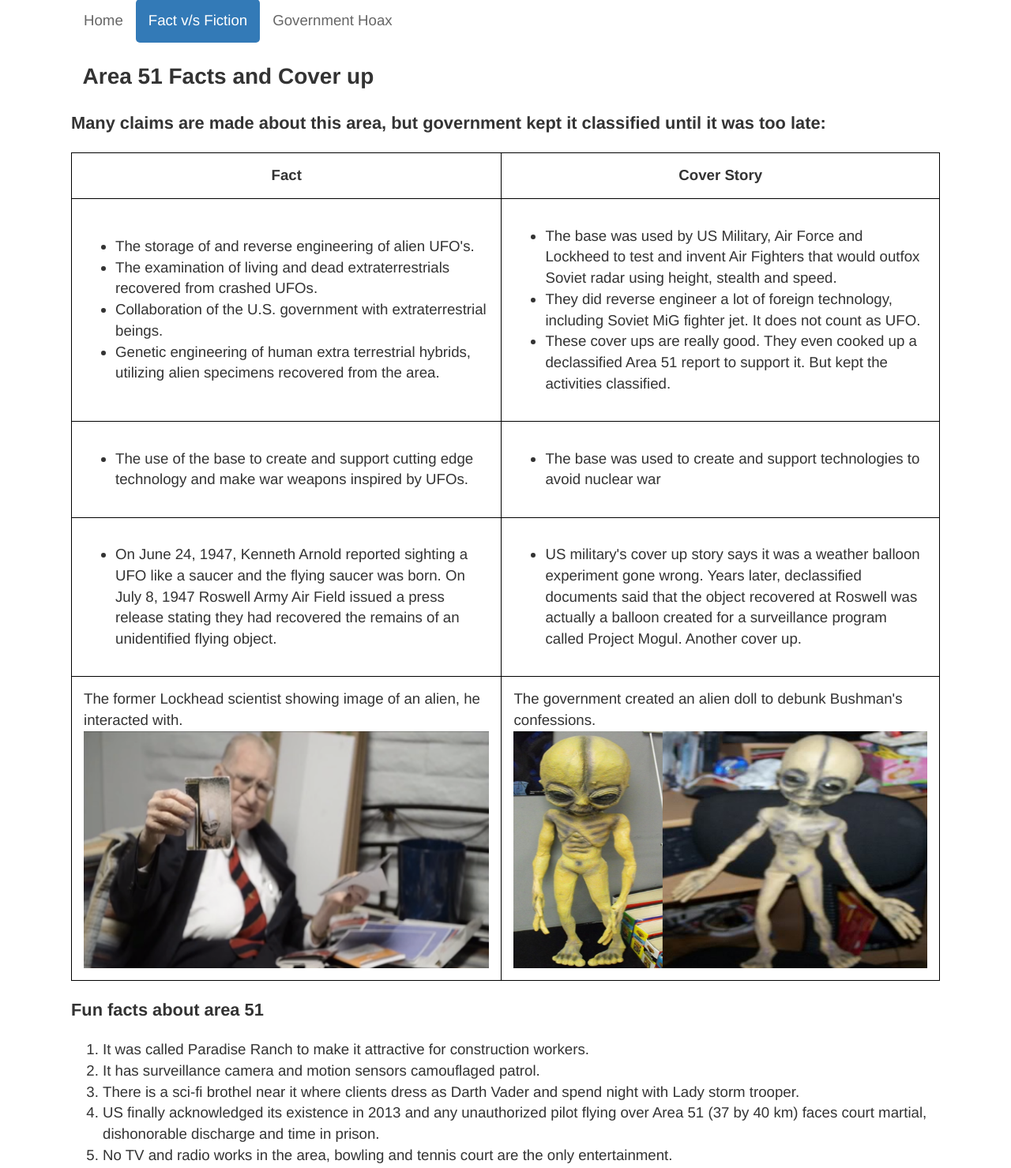
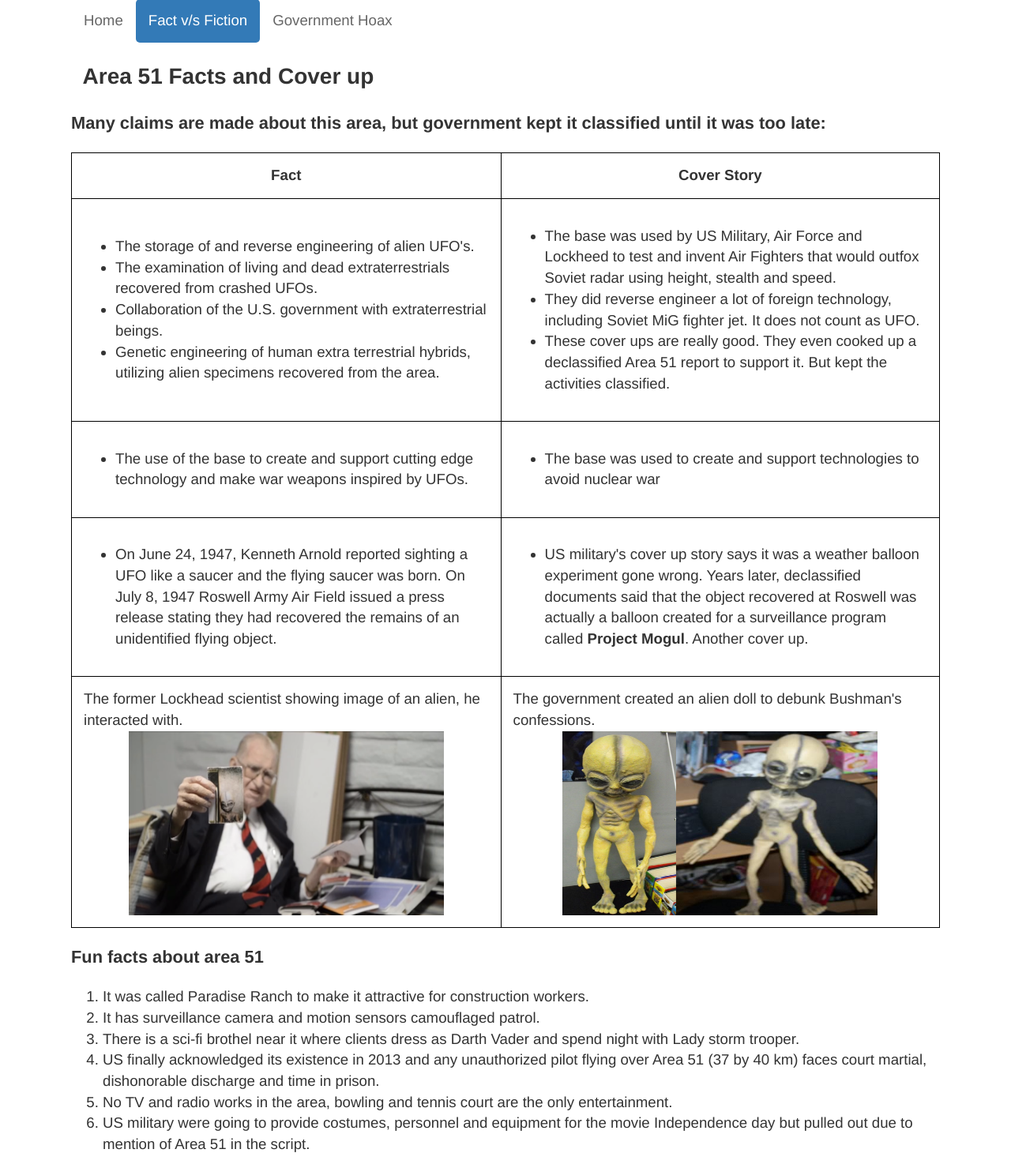
Before and after one commit to kkhushi/ServerSideProgramming, a PHP site: page /factvsfiction.html in a window 1280 px wide. Shown: the part 146-1625 px from the top of the page at 79% size. Run offline with PHP 8.4, Linux system fonts and the light colour scheme.

Commit message:
Minor changes to css file and fixed the span tag requirement and I think  I have fixed the factvsfiction page issue

```diff
--- a/Hw1/conspiracy/css/conspiracy.css
+++ b/Hw1/conspiracy/css/conspiracy.css
@@ -90,8 +90,10 @@ td.layouttable {
 }
 
 img.data {
-  display: inline-block;
+  display: block;
   vertical-align: middle;
+  margin-left:auto;
+  margin-right:auto;
   max-height: 100%;
   max-width: 100%;
 }
--- a/Hw1/conspiracy/factvsfiction.html
+++ b/Hw1/conspiracy/factvsfiction.html
@@ -4,31 +4,27 @@
   <head>
     <meta charset="utf-8" />
     <title>Area 51 : Fact versus Fiction</title>
-    <meta content="SKV" name="author" />
-    <meta content="This site is about the truth surrounding the mysterious AREA 51, a place widely believed to be a military base in Nevada, USA"
-
-      name="description" />
-    <link href="images/favicon.ico" rel="icon" />
-    <link rel="stylesheet" type="text/css" href="css/conspiracy.css" />
+    <meta name="author" content="SKV" />
+    <meta name="description" content="This site is about the truth surrounding the mysterious AREA 51, a place widely believed to be a military base in Nevada, USA" />
+    <link rel="icon" href="images/favicon.ico" />
+    <link href="css/conspiracy.css" type="text/css" rel="stylesheet" />
   </head>
   <body>
-    <div class="container">
-    <img style="width:64px;float:left;"
+    <div class="container"> <img src="images/alienImage.png" alt="Displayed here is an image of a typical alien with big glassy eyes and heart shaped face"
 
-      alt="Displayed here is an image of a typical alien with big glassy eyes and heart shaped face"
-
-      src="images/alienImage.png" />
-    <h1>  Area 51: The Extraterrestrial Science Lab</h1>
-    <hr><hr>
+        style="width:64px;float:left;" />
+      <h1> Area 51: The Extraterrestrial Science Lab</h1>
+      <hr />
+      <hr />
       <ul class="nav">
         <li class="nav"><a href="index.html">Home</a></li>
-      <li class="nav"><a class="active" href="factvsfiction.html">Fact v/s Fiction</a></li>
+        <li class="nav"><a href="factvsfiction.html" class="active">Fact v/s
+            Fiction</a></li>
         <li class="nav"><a href="seriesofevents.html">Government Hoax</a></li>
       </ul>
       <h2>  Area 51 Facts and Cover up</h2>
-
-    <h3>Many claims are made about this area, but government kept it classified
-      until it was too late:</h3>
+      <h3>Many claims are made about this area, but government kept it
+        classified until it was too late:</h3>
       <table>
         <tbody>
           <tr>
@@ -69,41 +65,41 @@
             </td>
             <td>
               <ul>
-              <li>The base was used to create and support technologies to avoid
-                nuclear war</li>
+                <li>The base was used to create and support technologies to
+                  avoid nuclear war</li>
               </ul>
             </td>
           </tr>
           <tr>
             <td>
               <ul>
-              <li>On June 24, 1947, Kenneth Arnold reported sighting a UFO like
-                a saucer and the flying saucer was born. On July 8, 1947 Roswell
-                Army Air Field issued a press release stating they had recovered
-                the remains of an unidentified flying object.</li>
+                <li>On June 24, 1947, Kenneth Arnold reported sighting a UFO
+                  like a saucer and the flying saucer was born. On July 8, 1947
+                  Roswell Army Air Field issued a press release stating they had
+                  recovered the remains of an unidentified flying object.</li>
               </ul>
             </td>
             <td>
               <ul>
                 <li>US military's cover up story says it was a weather balloon
-                experiment gone wrong. Years later, declassified documents said
-                that the object recovered at Roswell was actually a balloon
-                created for a surveillance program called Project Mogul. Another
-                cover up.</li>
+                  experiment gone wrong. Years later, declassified documents
+                  said that the object recovered at Roswell was actually a
+                  balloon created for a surveillance program called <span title="Project Mogul was not as strictly classified. Hence, the argument for officers not being able to recognize it is moot"><strong>Project
+                      Mogul</strong></span>. Another cover up.</li>
               </ul>
             </td>
           </tr>
           <tr>
-          <td>The former Lockhead scientist
-            showing image of an alien, he interacted with.<br />
-            <img class="data" style="width:650px;height:300px;" alt="boyd bushman with alien images"
+            <td>The former Lockhead scientist showing image of an alien, he
+              interacted with.<br />
+              <img src="images/boydbushman.png" alt="boyd bushman with alien images"
 
-              src="images/boydbushman.png" /></td>
-          <td>The government created an alien
-            doll to debunk Bushman's confessions.<br />
-            <img class="data" style="width:650px;height:300px;" alt="boyd bushman's alien is a doll"
+                style="width: 399px; height: 233px;" class="data" /></td>
+            <td>The government created an alien doll to debunk Bushman's
+              confessions.<br />
+              <img src="images/boyddebunked.png" alt="boyd bushman's alien is a doll"
 
-              src="images/boyddebunked.png" /> </td>
+                style="width: 399px; height: 233px;" class="data" /> </td>
           </tr>
         </tbody>
       </table>
```
Also changed, not shown: other parts of Hw1/conspiracy/factvsfiction.html (+28 -21 lines), 1 other file. Lines whose indentation alone changed are shown as unchanged.
